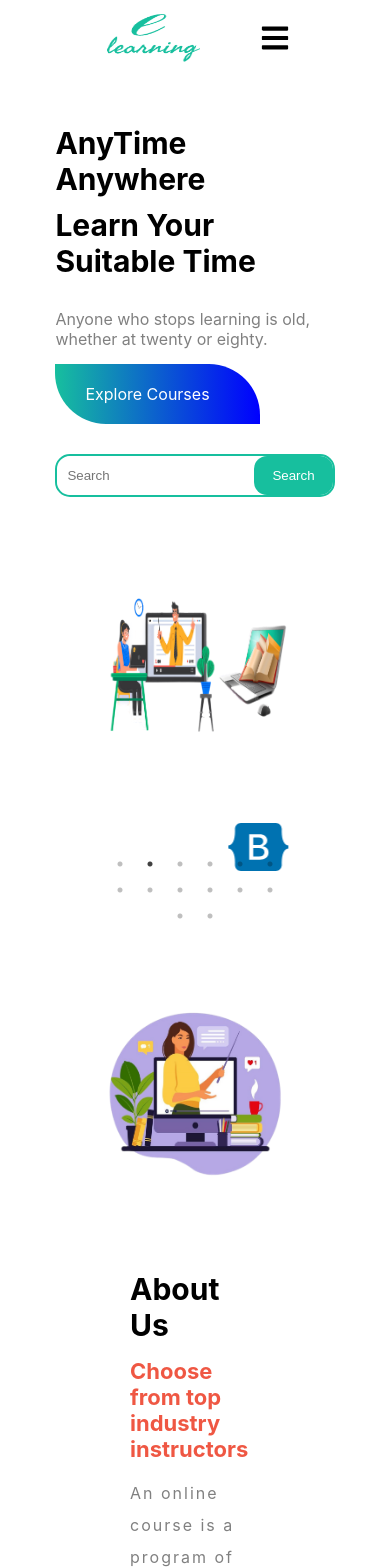
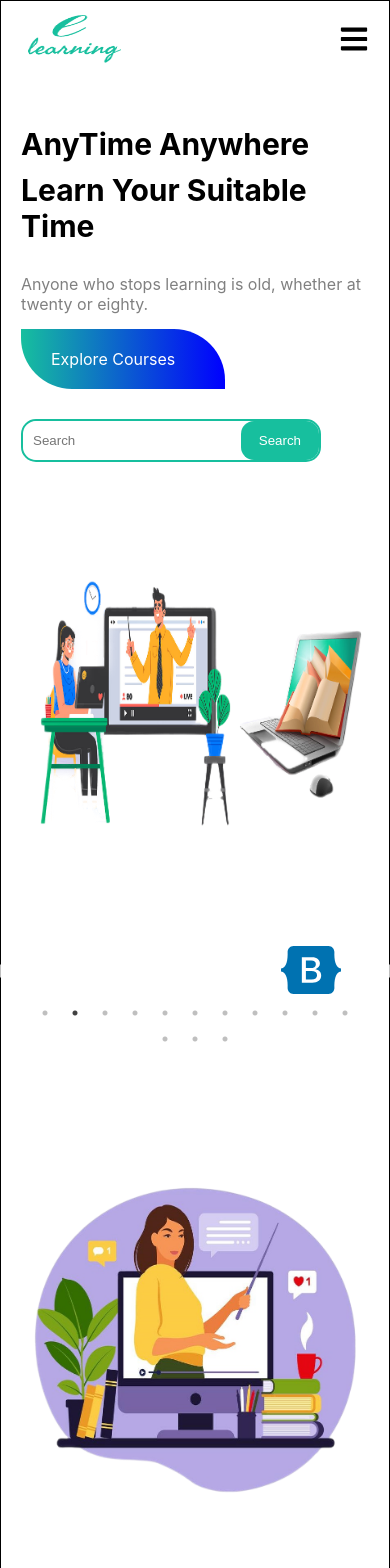
Before and after one commit to webfaisalbd/e-learning-react-app, a React (Create React App) app: page / in a window 390 px wide. Shown: the top 1568 px of the page. Built offline with nearby package versions, Linux system fonts and the light colour scheme.

Commit message:
courseName slider, responsive problem solve

```diff
--- a/src/App.css
+++ b/src/App.css
@@ -11,3 +11,11 @@
   /* border: 1px solid #000000; */
   width: 100%;
 }
+
+@media (max-width: 500px) {
+  .container {
+    padding: 0 20px;
+    border: 1px solid #000000;
+    width: 100%;
+  }
+}
--- a/src/components/ChooseUs/ChooseUs.js.css
+++ b/src/components/ChooseUs/ChooseUs.js.css
@@ -54,7 +54,7 @@
 .player_btn {
     position: absolute;
     top: 40%;
-    left: 45%;
+    left: 43%;
 }
 
 .chooseUs_image {
--- a/src/components/CourseNameSlider/CourseNameSlider.css
+++ b/src/components/CourseNameSlider/CourseNameSlider.css
@@ -1,5 +1,8 @@
 .courseNameContainer {
     margin: 30px 0;
+
+    height: 150px;
+    /* border: 1px solid blue; */
 }
 
 .course_box {
@@ -16,3 +19,12 @@
 
     padding: 20px;
 }
+
+@media (max-width: 500px) {
+    .courseNameContainer {
+        margin: 30px auto;
+        max-width: 370px;
+
+        /* border: 1px solid red; */
+    }
+}
--- a/src/components/FreeCourses/FreeCourses.css
+++ b/src/components/FreeCourses/FreeCourses.css
@@ -8,13 +8,6 @@
 
 .freeCourses_container {
     margin: 50px 0;
-}
-
-.freeCourses_container .freeCourses_heading h2 {
-    padding: 20px 0;
-
-    text-align: center;
-    font-size: 32px;
 }
 
 .freeCourses_box {
--- a/src/components/FreeCourses/FreeCourses.js
+++ b/src/components/FreeCourses/FreeCourses.js
@@ -9,9 +9,6 @@ import coursesData from '../../courseData/courseData';
 const FreeCourses = () => {
     return (
         <div className='freeCourses_container'>
-            <div className="freeCourses_heading">
-                <h2>Our Free Courses</h2>
-            </div>
             <div className="freeCourses_box">
                 {
                     coursesData.filter((course) => {
```
